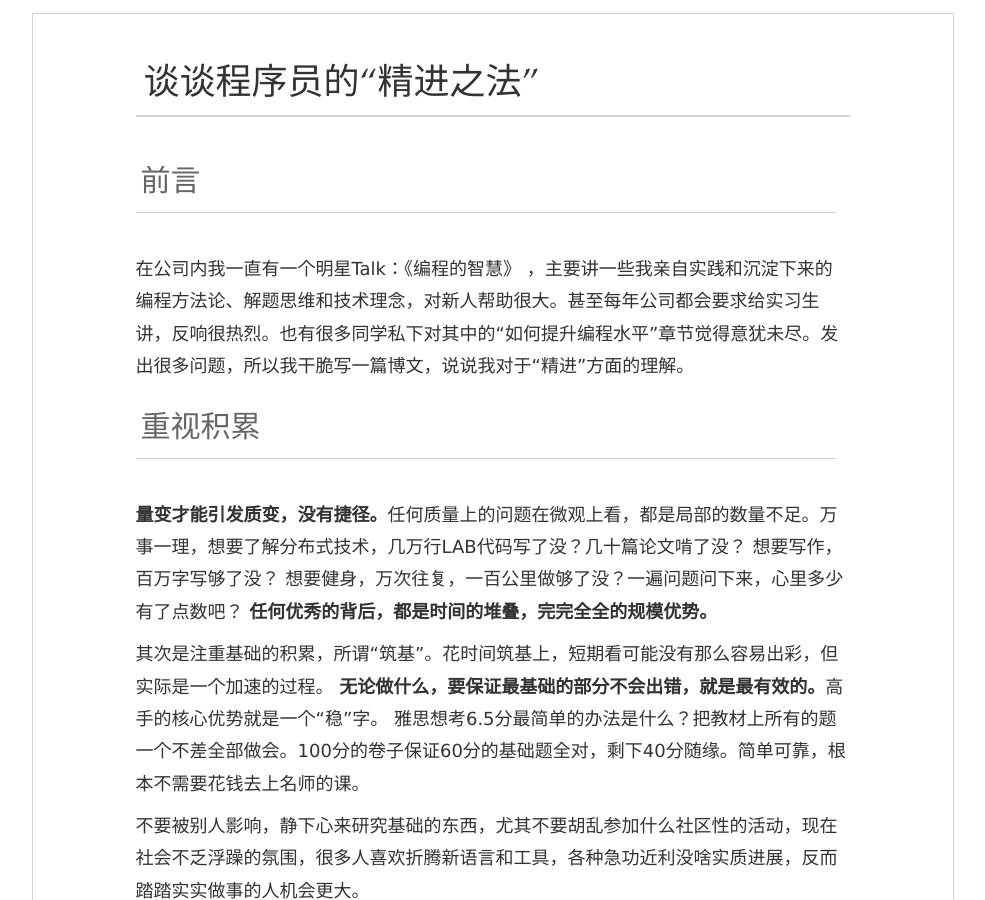
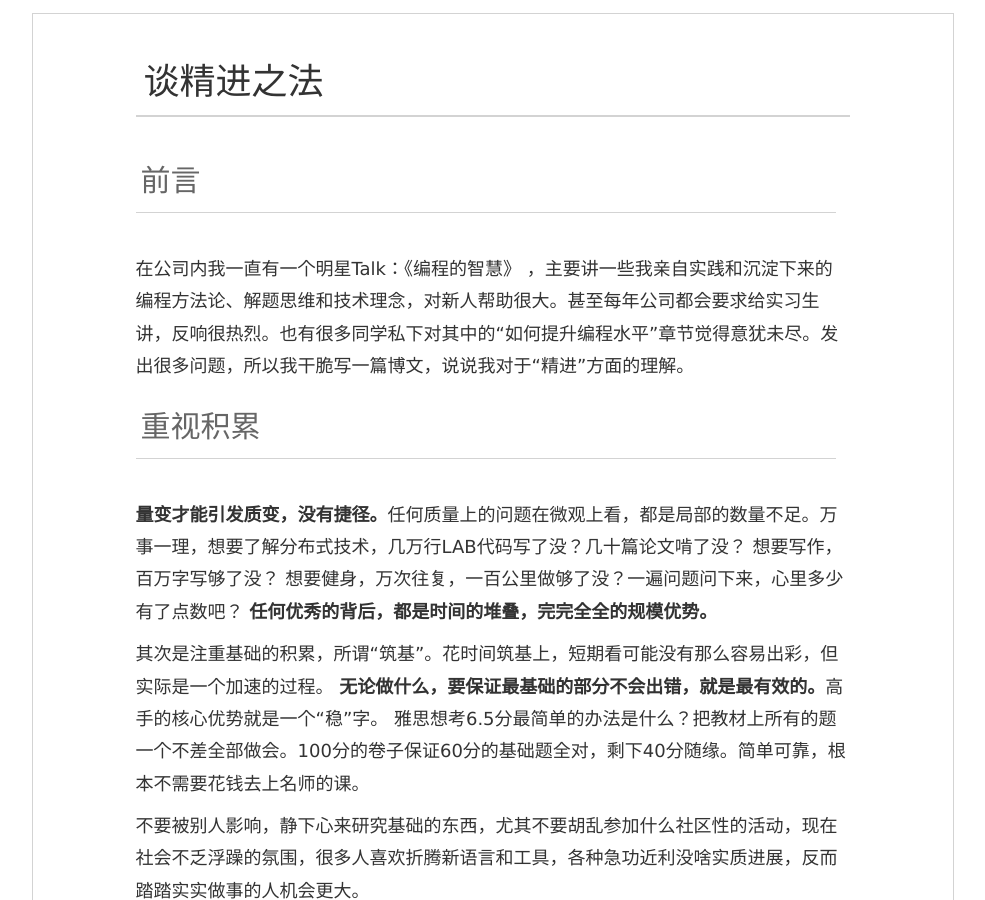
Before and after one commit to eueuy/eueuy.github.io, a Jekyll site: the page built from _posts/2019-04-06-make-greate-improve.md, in a window 1280 px wide and 900 px high. Shown: the whole window, without its empty margins (147-1132 px from the left). Built offline with Jekyll 4.4.1, drawn with Linux system fonts in a browser that asks for light colours.

Commit message:
update title

```diff
--- a/_posts/2019-04-06-make-greate-improve.md
+++ b/_posts/2019-04-06-make-greate-improve.md
@@ -1,6 +1,6 @@
 ---
 layout: post
-title: 谈谈程序员的“精进之法”
+title: 谈精进之法
 author: zhangyue
 ---
 
```
